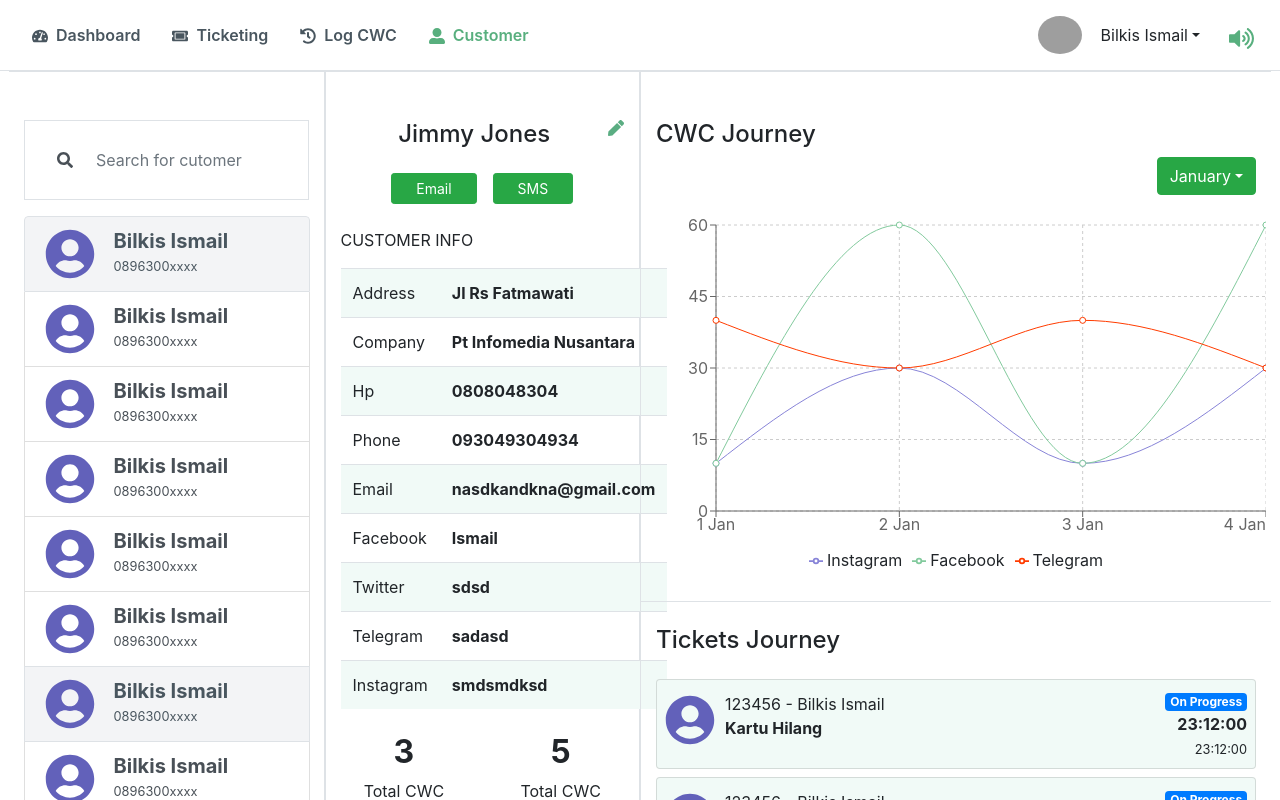
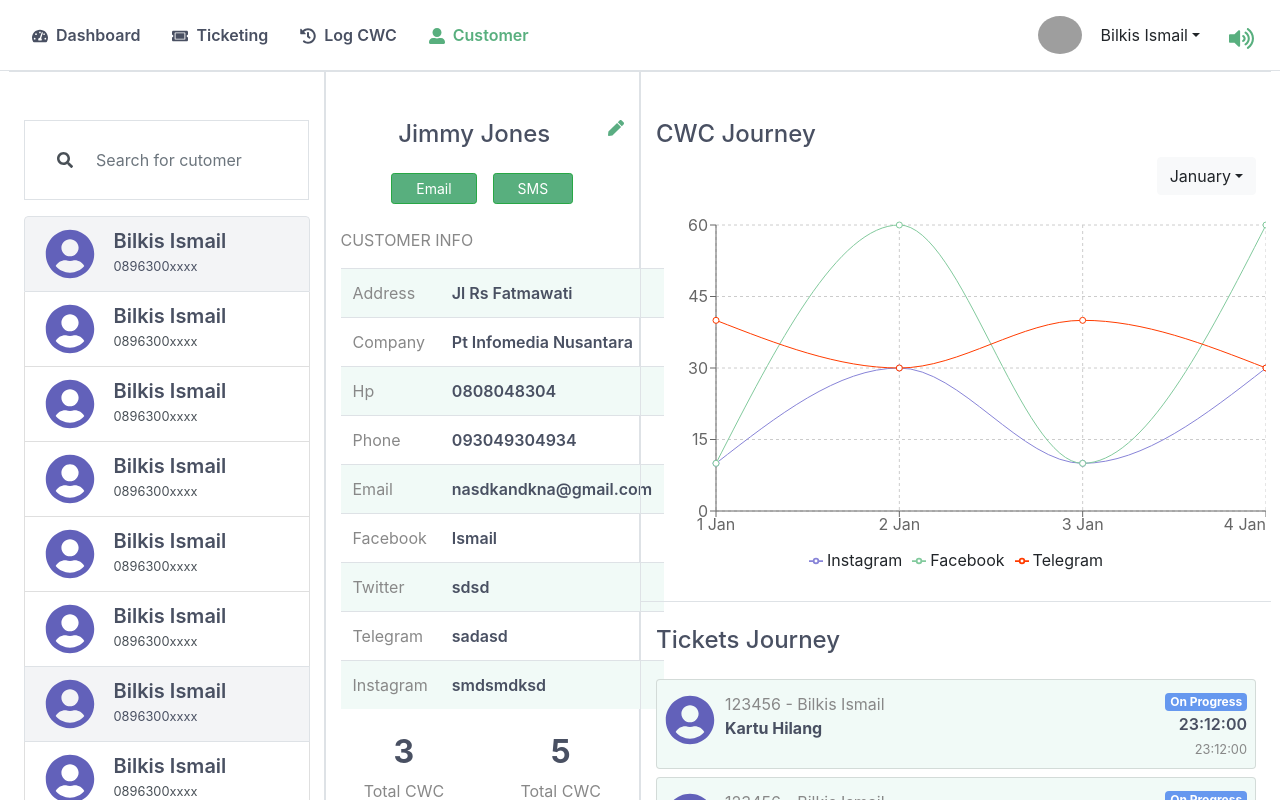
Before and after one commit to kubil-ismail/kubi-dashboard, a React (Create React App) app: page / in a window 1280 px wide. Shown: the top 800 px of the page. Built offline with nearby package versions, Linux system fonts and the light colour scheme; grey boxes are pictures that could not be loaded.

Commit message:
fix color

```diff
--- a/src/assets/scss/_global.scss
+++ b/src/assets/scss/_global.scss
@@ -1,5 +1,22 @@
-.text-muted {
-    color: #9da3a1;
+.text-muted, p, td {
+    color: #888888;
+}
+
+h1, h2, h3, h4, h5, b,
+.font-weight-bold {
+    color: $dark !important;
+}
+
+.font-weight-bold, b {
+    font-weight: 600 !important;
+}
+
+.bg-primary, .badge-primary {
+    background-color: $primary !important;
+}
+
+.btn-success {
+    background-color: $success !important;
 }
 
 /* make the customizations */
--- a/src/assets/scss/_variable.scss
+++ b/src/assets/scss/_variable.scss
@@ -1,6 +1,7 @@
 $success: #58af7e;
 $success-2:#f1faf7; // Row Table
-$dark: #49565f;
+$dark: #495062; // Font Bold
 $grey: #f3f4f6;
 $grey-2:#dee2e6; //Border accent
 $purle:#6261ba;
+$primary: #6698ef;
--- a/src/component/StatisticApp.js
+++ b/src/component/StatisticApp.js
@@ -91,7 +91,7 @@ export default function StatisticApp() {
           <Col lg={12} className="border-bottom pb-4">
             <h4>CWC Journey</h4>
             <Dropdown className="float-right">
-              <Dropdown.Toggle variant="success" id="dropdown-basic">
+              <Dropdown.Toggle variant="light" id="dropdown-basic">
                 January
               </Dropdown.Toggle>
               <Dropdown.Menu>
--- a/src/component/contact/Contact.js
+++ b/src/component/contact/Contact.js
@@ -9,7 +9,9 @@ export default function Contact(props) {
         <FaUserCircle className="user-circle" />
       </Col>
       <Col>
-        <h5 className="m-0 font-weight-bold">{props.name}</h5>
+        <h5 className="m-0">
+          <b>{props.name}</b>
+        </h5>
         <small>{props.phone}</small>
       </Col>
     </Row>
--- a/src/component/detail/Customer.js
+++ b/src/component/detail/Customer.js
@@ -7,7 +7,7 @@ export default function Customer(props) {
     keys.push(key);
   }
   return (
-    <Table striped hover>
+    <Table striped responsive="sm">
       <tbody>
         {keys.map((val, key) => (
           <tr key={key.toString()}>
--- a/src/component/statistic/Ticket.js
+++ b/src/component/statistic/Ticket.js
@@ -30,7 +30,9 @@ export default function Ticket(props) {
             </Col>
             <Col lg={4} className="text-right">
               <Badge variant="primary">{props.status}</Badge>
-              <p className="font-weight-bold m-0">{props.date}</p>
+              <p className="m-0">
+                <b>{props.date}</b>
+              </p>
               <small>{props.time}</small>
             </Col>
           </Row>
```
